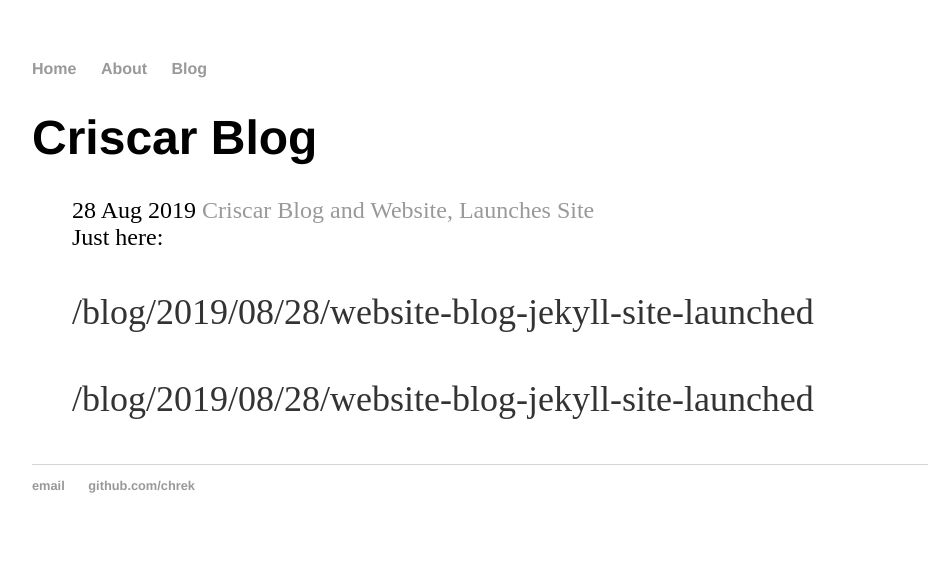
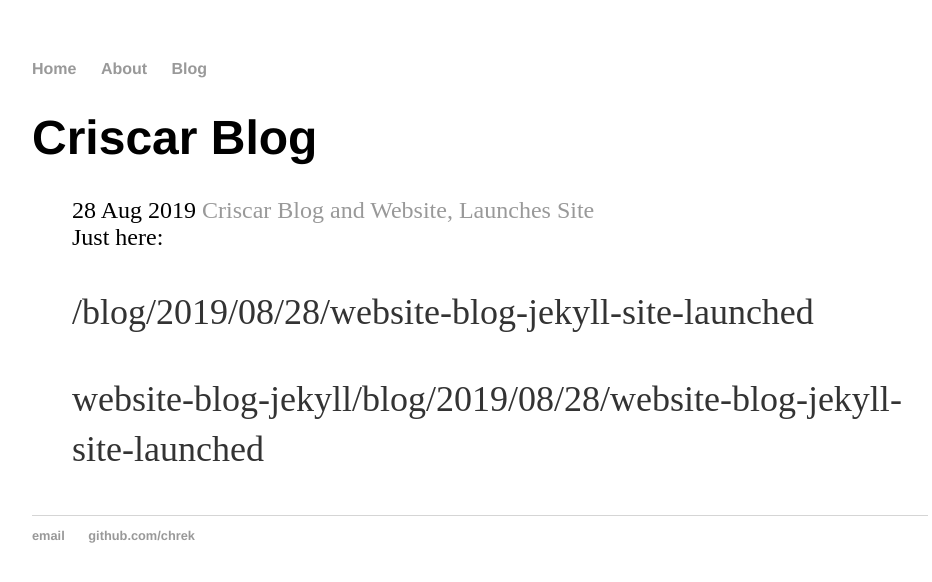
Before and after one commit to chrek/chrek.github.io-website-blog-jekyll, a Jekyll site: the page built from blog/index.html, in a window 1280 px wide. Shown: the top 582 px of the page, without its empty margins (160-1092 px from the left). Built offline with Jekyll 4.4.1, drawn with Linux system fonts in a browser that asks for light colours.

Commit message:
Update index.html

```diff
--- a/blog/index.html
+++ b/blog/index.html
@@ -6,14 +6,15 @@ repo: website-blog-jekyll
 <h1>{{ page.title }}</h1>
 <ul class="posts">
   {% for post in site.posts %}
+	{% capture url_lang %}{{ 'website-blog-jekyll' | append: post.url }}{% endcapture%}
   <li>
     <span>{{ post.date | date_to_string }}</span>
-	  <a href="{{repo}}{{ post.url }}" title="{{ post.title }}">
+	  <a href="{{ url_lang }}" title="{{ post.title }}">
       {{ post.title }}
     </a>
   </li>
 	Just here:
 	<p>{{ post.url }}</p>
-	<p>{{repo}}{{ post.url }}</p>
+	<p>{{url_lang }}</p>
 	{% endfor %}
 </ul>
```
